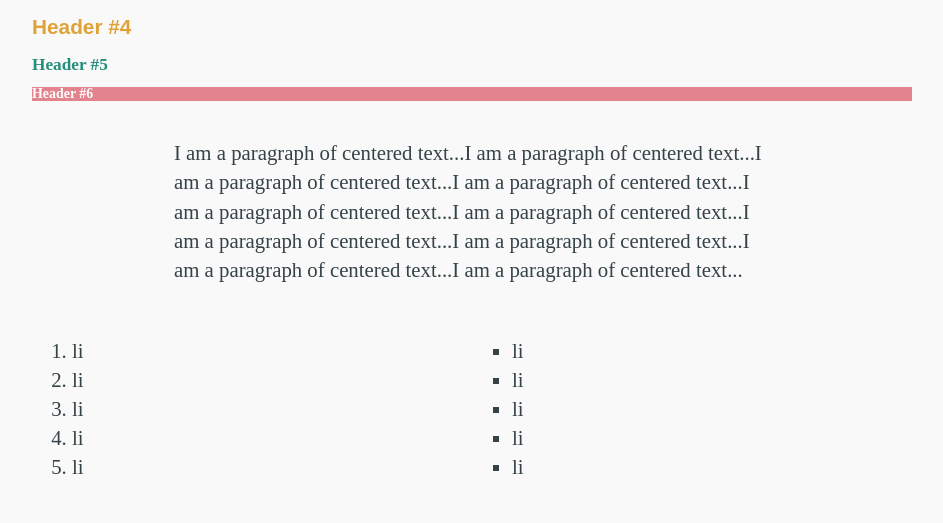
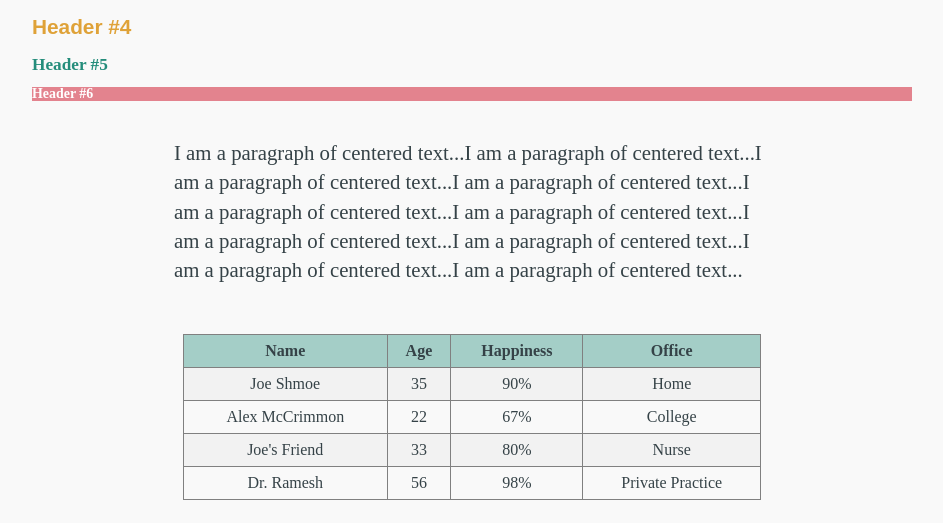
Before and after one commit to schwartzadev/css-framework, a plain HTML site: page index.html in a window 1280 px wide. Shown: the part 206-729 px from the top of the page, without its empty margins (168-1111 px from the left). Drawn offline with nearby package versions, Linux system fonts and the light colour scheme.

Commit message:
add table styles

```diff
--- a/index.html
+++ b/index.html
@@ -10,6 +10,45 @@
 <div class="center">
 	<p>I am a paragraph of centered text...I am a paragraph of centered text...I am a paragraph of centered text...I am a paragraph of centered text...I am a paragraph of centered text...I am a paragraph of centered text...I am a paragraph of centered text...I am a paragraph of centered text...I am a paragraph of centered text...I am a paragraph of centered text...</p>
 </div>
+
+<table class="table center">
+	<tr>
+		<td>
+			<table border="1" width="100%">
+				<tr>
+					<th>Name</th>
+					<th>Age</th>
+					<th>Happiness</th>
+					<th>Office</th>
+				</tr>
+				<tr>
+					<td>Joe Shmoe</td>
+					<td>35</td>
+					<td>90%</td>
+					<td>Home</td>
+				</tr>
+				<tr>
+					<td>Alex McCrimmon</td>
+					<td>22</td>
+					<td>67%</td>
+					<td>College</td>
+				</tr>
+				<tr>
+					<td>Joe's Friend</td>
+					<td>33</td>
+					<td>80%</td>
+					<td>Nurse</td>
+				</tr>
+				<tr>
+					<td>Dr. Ramesh</td>
+					<td>56</td>
+					<td>98%	</td>
+					<td>Private Practice</td>
+				</tr>
+			</table>
+		</td>
+	</tr>
+</table>
 
 <div class="row">
 	<ol class="column half">
--- a/styles.css
+++ b/styles.css
@@ -18,6 +18,7 @@ body {
     color: #354247;
     padding: 0px 10px;
     background-color: #F9F9F9;
+    width: 90%;
 }
 @media screen and (min-width: 700px) {
     body {
@@ -132,3 +133,35 @@ rgb(36, 141, 123); // blue
     width: 70%;
     padding: 10px;
 }
+
+/*TABLES*/
+
+.table td {
+    text-align: center;
+}
+
+.table th, td {
+    padding: 7px;
+}
+
+.table table {
+    border-collapse: collapse;
+    width: 100%;
+}
+
+.table tr:nth-child(even){
+    background-color: #f2f2f2
+}
+
+.table th {
+    background-color: rgba(36, 141, 123, .4);
+}
+
+.table table {
+    border-collapse: collapse;
+        overflow-x: auto;
+}
+
+.table tr:nth-child(even){
+    background-color: #f2f2f2
+}
```
Lines whose indentation alone changed are shown as unchanged.
